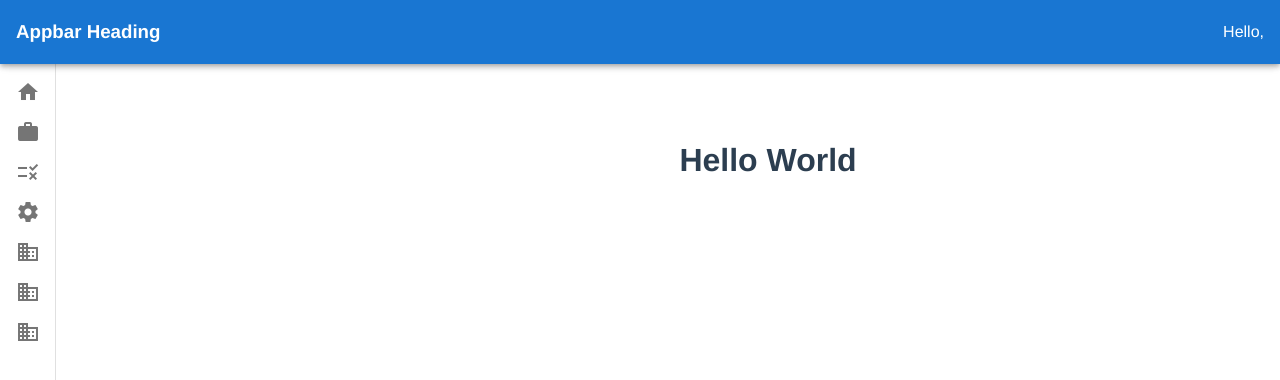
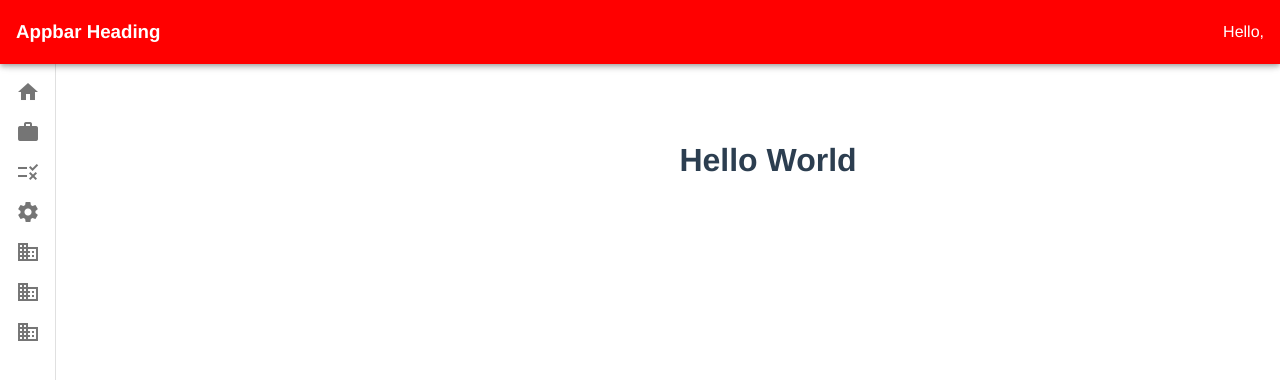
Before and after one commit to plasmatech8/vue-practice, a Vue app in the folder 05_vue_practice_plus_2/: page / in a window 1280 px wide. Shown: the top 380 px of the page. Built offline with nearby package versions, Linux system fonts and the light colour scheme; no server answers.

Commit message:
Update deps, added vuetify theming

```diff
--- a/05_vue_practice_plus_2/src/plugins/vuetify.js
+++ b/05_vue_practice_plus_2/src/plugins/vuetify.js
@@ -4,4 +4,15 @@ import Vuetify from 'vuetify/lib/framework';
 Vue.use(Vuetify);
 
 export default new Vuetify({
+  theme: {
+    dark: false,
+    themes: {
+      light: {
+        primary: '#FF0000',
+        secondary: '#b0bec5',
+        accent: '#8c9eff',
+        error: '#b71c1c',
+      },
+    }, },
+
 });
```
Also changed, not shown: 2 other files (tests, documents, lock files or other folders).
